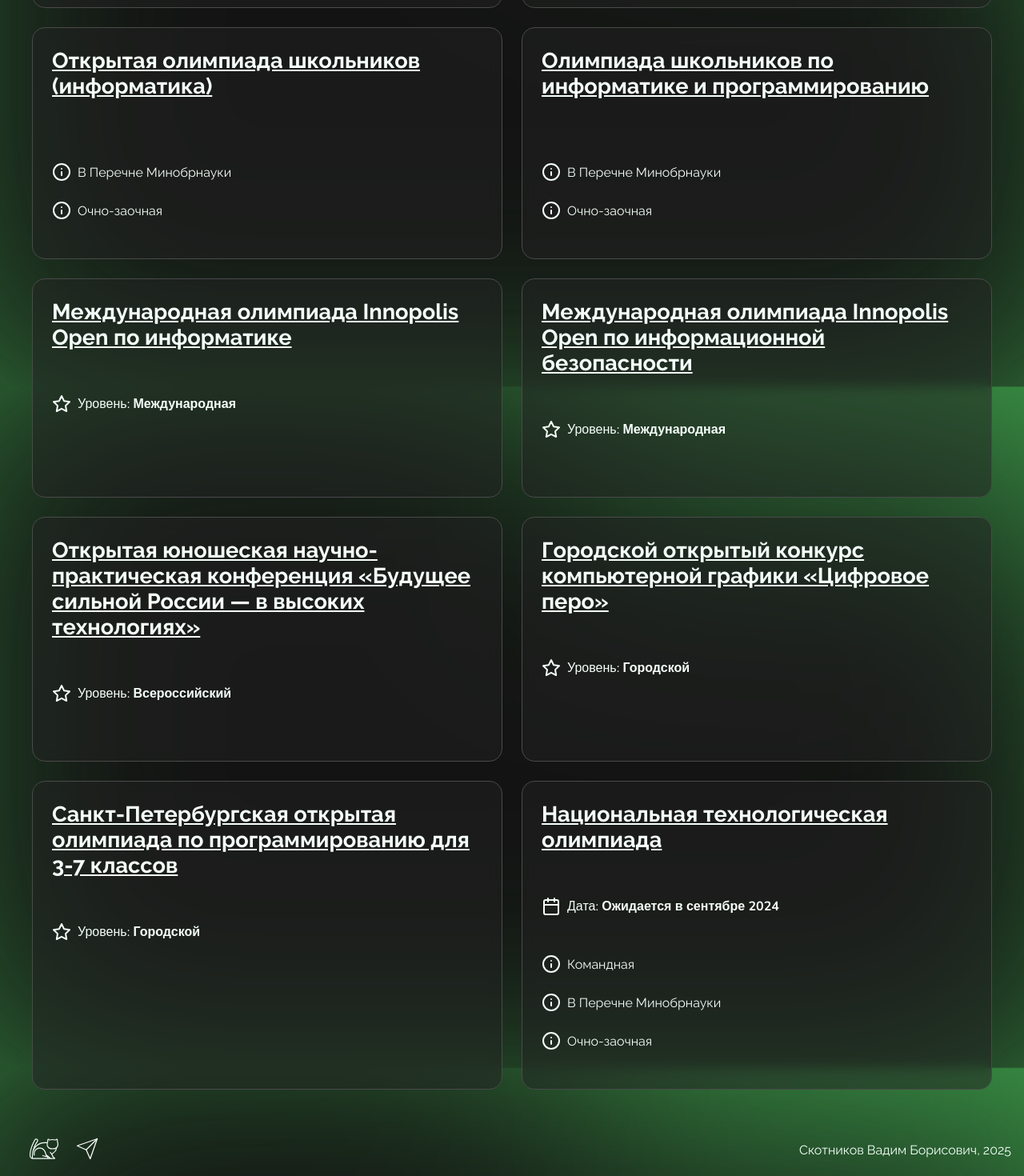
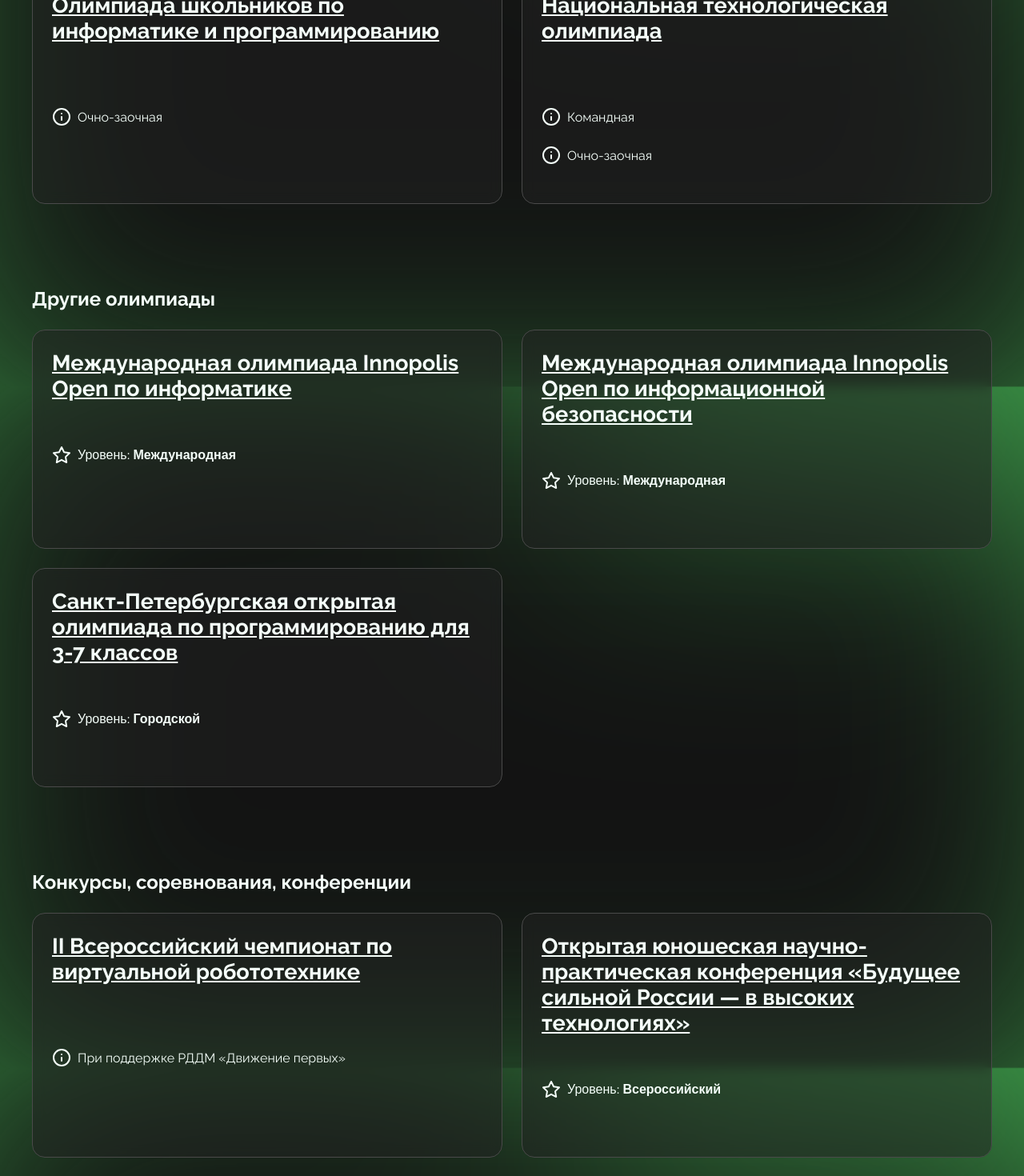
Before and after one commit to svbinf-ru/svbinf.ru, a Next.js app: page /olymp/list in a window 1280 px wide. Shown: the part 1220-2690 px from the top of the page at 80% size. Built offline with nearby package versions, Linux system fonts and the light colour scheme.

Commit message:
chore(content): divide olympiads by type

```diff
--- a/app/olymp/list/page.tsx
+++ b/app/olymp/list/page.tsx
@@ -3,8 +3,13 @@ import { Metadata } from 'next'
 import { Breadcrumbs } from '@/components/Breadcrumbs'
 import { Container } from '@/components/Container'
 import { ContainerOlymp } from '@/components/ContainerOlymp'
+import { ContainerVertical } from '@/components/ContainerVertical'
 import { GridTwoColumns } from '@/components/GridTwoColumns'
-import { olympiads } from '@/content/olymp/list'
+import {
+    listedOlympiads,
+    otherEvents,
+    otherOlympiads,
+} from '@/content/olymp/list'
 
 export const metadata: Metadata = {
     title: 'Список олимпиад и конкурсов',
@@ -25,8 +30,16 @@ export default function Olympiads() {
                     Подборка олимпиад и конкурсов, в которых вы можете принять
                     участие.
                 </p>
+                <ContainerVertical>
+                    <h2>Перечневые олимпиады</h2>
+                    <p>
+                        Это официальные олимпиады, внесённые в перечень
+                        Минестерства образования. Победа в такой олимпиаде может
+                        обеспечить поступление в вуз без экзаменов (БВИ) или 100
+                        баллов по профильному предмету.
+                    </p>
                     <GridTwoColumns>
-                    {olympiads.map((o) => (
+                        {listedOlympiads.map((o) => (
                             <ContainerOlymp
                                 key={o.title}
                                 title={o.title}
@@ -38,7 +51,39 @@ export default function Olympiads() {
                             />
                         ))}
                     </GridTwoColumns>
-                {/* TODO: add quote */}
+                </ContainerVertical>
+                <ContainerVertical>
+                    <h2>Другие олимпиады</h2>
+                    <GridTwoColumns>
+                        {otherOlympiads.map((o) => (
+                            <ContainerOlymp
+                                key={o.title}
+                                title={o.title}
+                                href={o.href}
+                                level={o.level}
+                                date={o.date}
+                                place={o.place}
+                                info={o.info}
+                            />
+                        ))}
+                    </GridTwoColumns>
+                </ContainerVertical>
+                <ContainerVertical>
+                    <h2>Конкурсы, соревнования, конференции</h2>
+                    <GridTwoColumns>
+                        {otherEvents.map((o) => (
+                            <ContainerOlymp
+                                key={o.title}
+                                title={o.title}
+                                href={o.href}
+                                level={o.level}
+                                date={o.date}
+                                place={o.place}
+                                info={o.info}
+                            />
+                        ))}
+                    </GridTwoColumns>
+                </ContainerVertical>
             </Container>
         </main>
     )
--- a/content/olymp/list.ts
+++ b/content/olymp/list.ts
@@ -13,56 +13,52 @@ import { Olymp } from '@/content/olymp'
 //   ]
 //}
 
-export const olympiads: Olymp[] = [
-    {
-        title: 'II Всероссийский чемпионат по виртуальной робототехнике',
-        href: 'https://kulibin.app/competition',
-        type: 'Чемпионат',
-        info: ['При поддержке РДДМ "Движение первых"'],
-    },
+// Перечневые олимпиады.
+export const listedOlympiads: Olymp[] = [
     {
         title: 'Всероссийская олимпиада по искусственному интеллекту',
         href: 'https://olimpiada.ru/activity/5825',
-        type: 'Перечневая олимпиада',
-        date: 'До 9 сентября 2024',
-        info: ['В Перечне Минобрнауки', 'Очно-заочная'],
+        info: ['Очно-заочная'],
     },
     {
         title: 'Олимпиада «Высшая проба» по информатике',
         href: 'https://olimpiada.ru/activity/153',
-        type: 'Перечневая олимпиада',
-        info: ['В Перечне Минобрнауки', 'Очно-заочная'],
+        info: ['Очно-заочная'],
     },
     {
         title: 'Олимпиада СПбГУ по информатике',
         href: 'https://olimpiada.ru/activity/465',
-        type: 'Перечневая олимпиада',
-        info: ['В Перечне Минобрнауки', 'Очно-заочная'],
+        info: ['Очно-заочная'],
     },
     {
         title: 'Олимпиада «Газпром»',
         href: 'https://olimpiada.ru/activity/5516',
-        type: 'Перечневая олимпиада',
-        info: ['В Перечне Минобрнауки', 'Очно-заочная'],
+        info: ['Очно-заочная'],
     },
     {
         title: 'Олимпиада «Гранит науки» по информатике',
         href: 'https://olimpiada.ru/activity/5481',
-        type: 'Перечневая олимпиада',
-        info: ['В Перечне Минобрнауки', 'Очно-заочная'],
+        info: ['Очно-заочная'],
     },
     {
         title: 'Открытая олимпиада школьников (информатика)',
         href: 'https://olimpiada.ru/activity/4357',
-        type: 'Перечневая олимпиада',
-        info: ['В Перечне Минобрнауки', 'Очно-заочная'],
+        info: ['Очно-заочная'],
     },
     {
         title: 'Олимпиада школьников по информатике и программированию',
         href: 'https://olimpiada.ru/activity/4337',
-        type: 'Перечневая олимпиада',
-        info: ['В Перечне Минобрнауки', 'Очно-заочная'],
+        info: ['Очно-заочная'],
     },
+    {
+        title: 'Национальная технологическая олимпиада',
+        href: 'https://olimpiada.ru/activity/5369',
+        info: ['Командная', 'Очно-заочная'],
+    },
+]
+
+// Другие олимпиады (не из перечня Минобрнауки).
+export const otherOlympiads: Olymp[] = [
     {
         title: 'Международная олимпиада Innopolis Open по информатике',
         href: 'https://olimpiada.ru/activity/5283',
@@ -76,6 +72,22 @@ export const olympiads: Olymp[] = [
         level: 'Международная',
     },
     {
+        title: 'Санкт-Петербургская открытая олимпиада по программированию для 3-7 классов',
+        href: 'http://prog.matolimp-spb.org',
+        type: 'Олимпиада',
+        level: 'Городской',
+    },
+]
+
+// Другие мероприятия: конкурсы, конференции, хакатоны.
+export const otherEvents: Olymp[] = [
+    {
+        title: 'II Всероссийский чемпионат по виртуальной робототехнике',
+        href: 'https://kulibin.app/competition',
+        type: 'Чемпионат',
+        info: ['При поддержке РДДМ «Движение первых»'],
+    },
+    {
         title: 'Открытая юношеская научно-практическая конференция «Будущее сильной России — в высоких технологиях»',
         href: 'https://futureofrussia.anichkov.ru',
         type: 'Конференция',
@@ -87,17 +99,4 @@ export const olympiads: Olymp[] = [
         type: 'Конкурс',
         level: 'Городской',
     },
-    {
-        title: 'Санкт-Петербургская открытая олимпиада по программированию для 3-7 классов',
-        href: 'http://prog.matolimp-spb.org',
-        type: 'Олимпиада',
-        level: 'Городской',
-    },
-    {
-        title: 'Национальная технологическая олимпиада',
-        href: 'https://olimpiada.ru/activity/5369',
-        type: 'Олимпиада',
-        date: 'Ожидается в сентябре 2024',
-        info: ['Командная', 'В Перечне Минобрнауки', 'Очно-заочная'],
-    },
 ]
```
Lines whose indentation alone changed are shown as unchanged.
